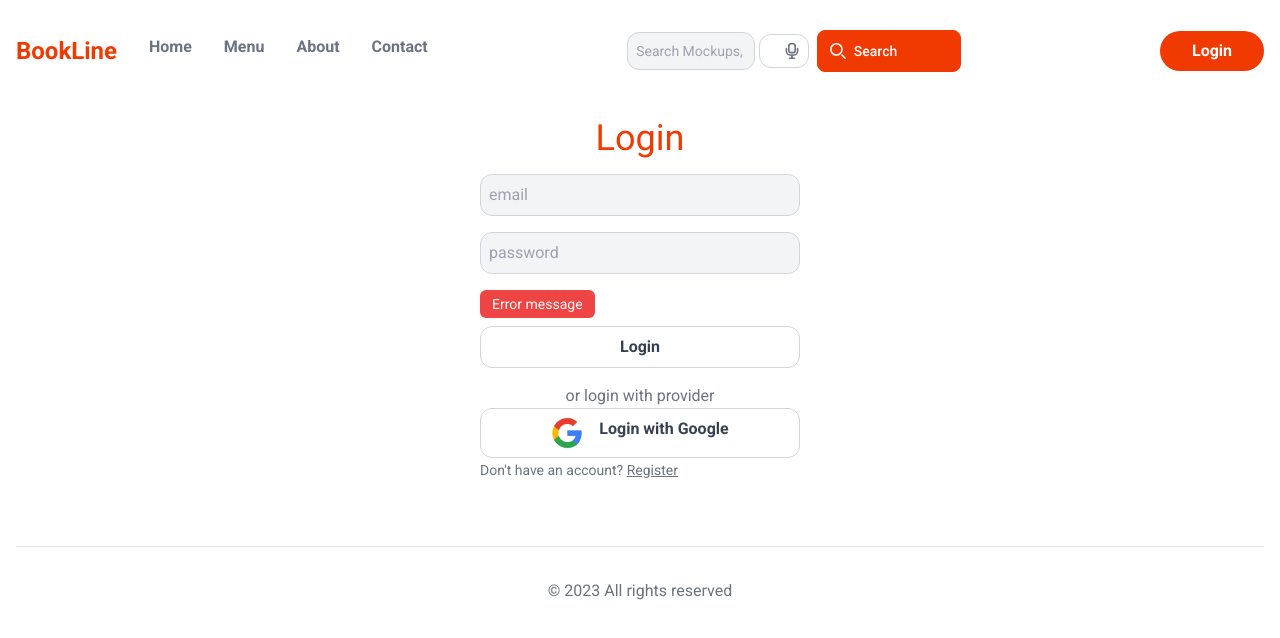
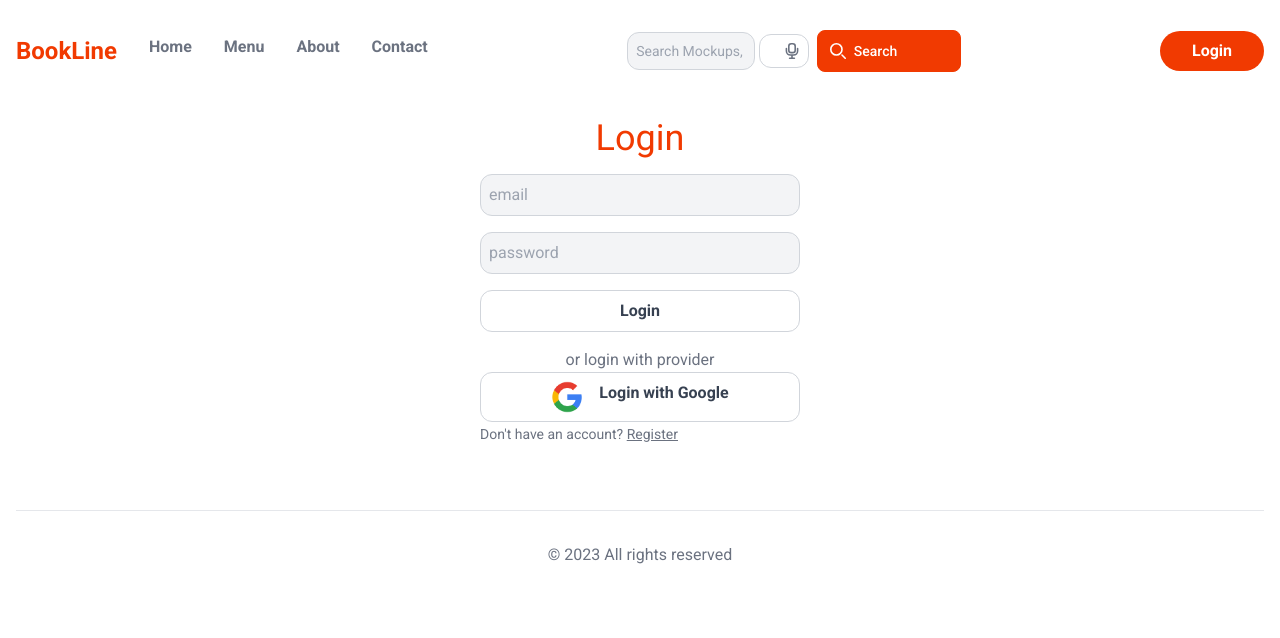
Before and after one commit to waerlx/bookline, a Next.js app: page /login_page in a window 1280 px wide. Shown: the top 638 px of the page. Built offline with nearby package versions, Linux system fonts and the light colour scheme.

Commit message:
chage login form

```diff
--- a/src/app/login_page/page.jsx
+++ b/src/app/login_page/page.jsx
@@ -3,43 +3,64 @@ import Image from "next/image";
 import Link from "next/link";
 import { useState } from "react";
 import { signIn } from "next-auth/react";
+import { useRouter } from "next/navigation";
+
 
 export default function LoginForm() {
-    const [email, setEmail] = useState('');
-    const [password, setPassword] = useState('');
-    const [loginInProgress, setLoginInProgress] = useState(false);
+    const [email, setEmail] = useState("");
+    const [password, setPassword] = useState("");
+    const [error, setError] = useState("");
 
-    async function handleFormSubmit(ev) {
-        ev.preventDefault();
-        setLoginInProgress(true);
+    const router = useRouter();
 
-        await signIn('credentials', { email, password, callbackUrl: '/' });
+    const handleSubmit = async (e) => {
+        e.preventDefault();
 
-        setLoginInProgress(false);
-    }
+        try {
+            const res = await signIn("credentials", {
+                email,
+                password,
+                redirect: false,
+            });
+
+            if (res.error) {
+                setError("Invalid Credentials");
+                return;
+            }
+
+            router.replace("/");
+        } catch (error) {
+            console.log(error);
+        }
+    };
 
     return (
         <section className="mt-8">
             <h1 className="text-center text-primary text-4xl mb-4">Login</h1>
-            <form className="block max-w-xs mx-auto" onSubmit={handleFormSubmit}>
+            <form className="block max-w-xs mx-auto" onSubmit={handleSubmit}>
                 <input
+                    name="email"
                     type="email"
                     placeholder="email"
                     value={email}
-                    disabled={loginInProgress}
+                    // disabled={loginInProgress}
                     onChange={ev => setEmail(ev.target.value)}
                 />
                 <input
+                    name="password"
                     type="password"
                     placeholder="password"
-                    disabled={loginInProgress}
+                    // disabled={loginInProgress}
                     value={password}
                     onChange={ev => setPassword(ev.target.value)}
                 />
-                <div className="bg-red-500 text-white w-fit text-sm py-1 px-3 rounded-md mt-2 mb-2">
-                    Error message
-                </div>
-                <button type="submit" disabled={loginInProgress} className="">Login</button>
+                {error && (
+                    <div className="bg-red-500 text-white w-fit text-sm py-1 px-3 rounded-md mt-2 mb-2">
+                        {error}
+                    </div>
+                )}
+
+                <button type="submit"  className="">Login</button>
                 <div className="mt-4 text-center text-gray-500">
                     or login with provider
                 </div>
@@ -48,7 +69,7 @@ export default function LoginForm() {
                     Login with Google
                 </button>
                 <Link className="text-sm text-right text-gray-500" href="/register_page">
-                    Don&apos;t have an account? <span className="underline">Register</span>
+                    Don't have an account? <span className="underline">Register</span>
                 </Link>
             </form>
         </section>
```
